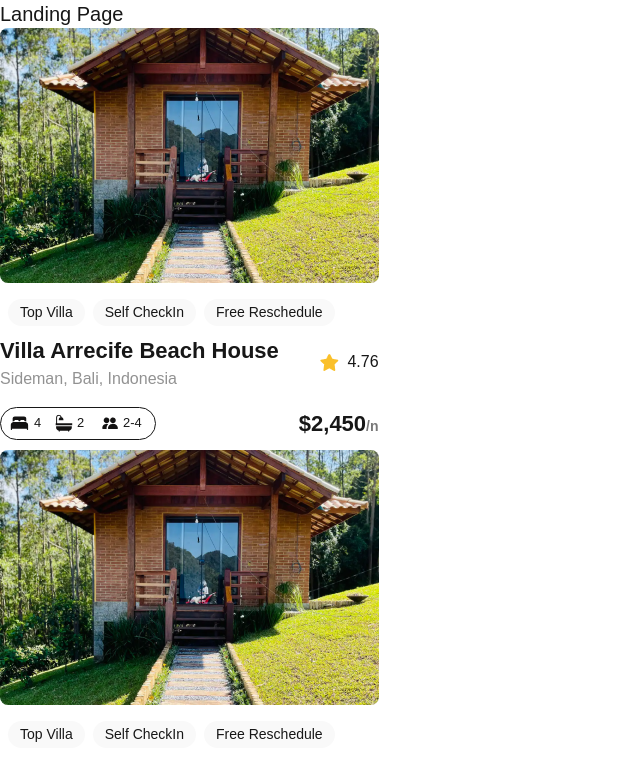
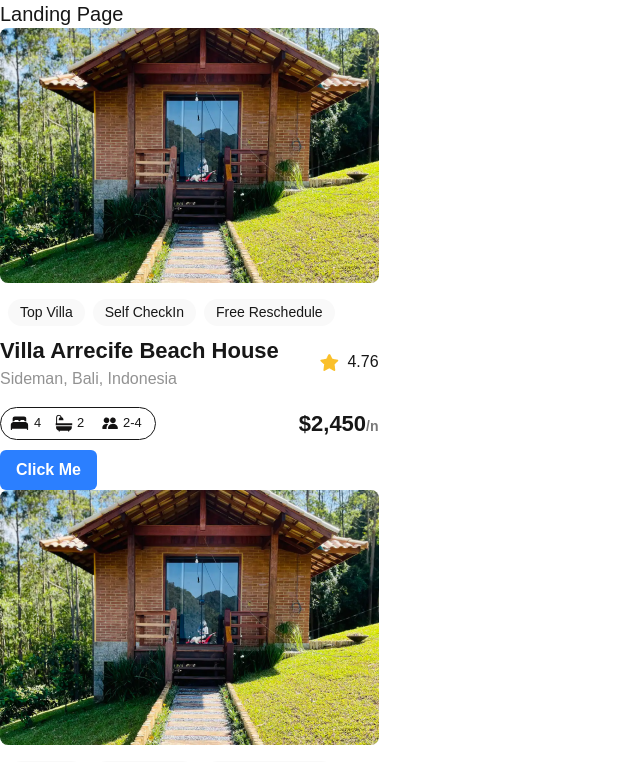
Before and after one commit to MudMoh/alx-project-0x00-setup, a Next.js app in the folder alx-project-0x00/: page /landing in a window 1280 px wide. Shown: the top 762 px of the page, without its empty margins (0-640 px from the left). Built offline with nearby package versions, Linux system fonts and the light colour scheme.

Commit message:
Advanced task nterfaces/index.tsx, components/Button.tsx, pages/landing.tsx

```diff
--- /dev/null
+++ b/alx-project-0x00/components/Button.tsx
@@ -0,0 +1,44 @@
+import React from "react";
+import { ButtonProps, ButtonSize, ButtonShape } from "@/interfaces";
+
+// type ButtonSize = "small" | "medium" | "large";
+// type ButtonShape = "rounded-sm" | "rounded-md" | "rounded-full";
+
+// interface ButtonProps {
+//   title: string;
+//   size?: ButtonSize;
+//   shape?: ButtonShape;
+//   className?: string;
+//   onClick?: () => void;
+// }
+
+const sizeClasses: Record<ButtonSize, string> = {
+  small: "px-2 py-1 text-sm",
+  medium: "px-4 py-2 text-base",
+  large: "px-6 py-3 text-lg",
+};
+
+const shapeClasses: Record<ButtonShape, string> = {
+  "rounded-sm": "rounded-sm",
+  "rounded-md": "rounded-md",
+  "rounded-full": "rounded-full",
+};
+
+const Button: React.FC<ButtonProps> = ({
+  title,
+  size = "medium",
+  shape = "rounded-md",
+  className = "",
+  onClick,
+}) => {
+  return (
+    <button
+      className={`bg-blue-500 text-white font-semibold ${sizeClasses[size]} ${shapeClasses[shape]} ${className}`}
+      onClick={onClick}
+    >
+      {title}
+    </button>
+  );
+};
+
+export default Button;
--- a/alx-project-0x00/pages/landing.tsx
+++ b/alx-project-0x00/pages/landing.tsx
@@ -1,11 +1,15 @@
 import Card from "@/components/Card"
+import Button from "@/components/Button"
 const Landing: React.FC = () => {
   return (
     <div>
           <h1 className=" text-xl font-extralight">Landing Page</h1>
           <Card />
+          <Button title="Click Me" onClick={() => alert("First Button clicked!")} />
           <Card />
+          <Button title="Click Me" onClick={() => alert("3rd Button clicked!")} />
           <Card />
+          <Button title="Click Me" onClick={() => alert("2nd Button clicked!")} />
     </div>
   )
 }
```
Also changed, not shown: alx-project-0x00/interfaces/index.ts (+10 -0 lines).
